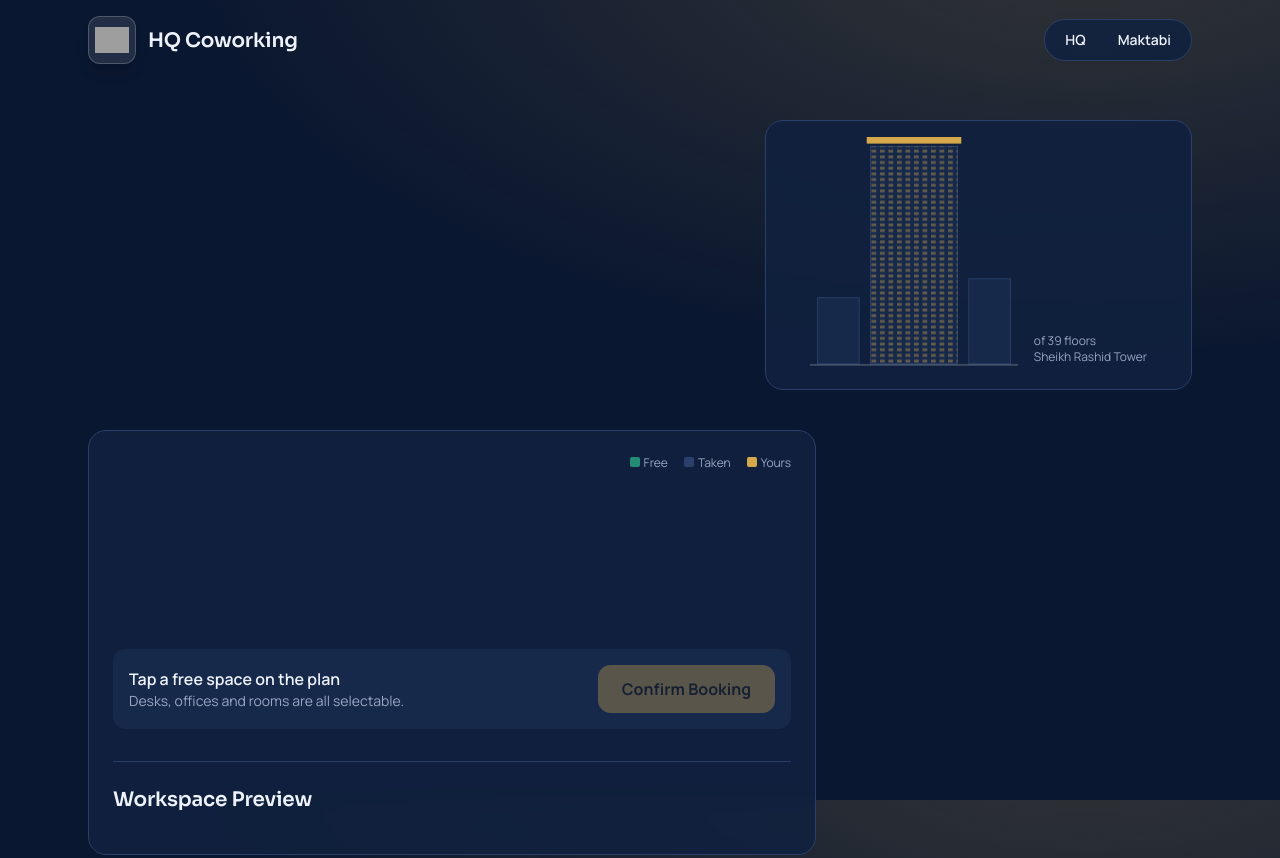
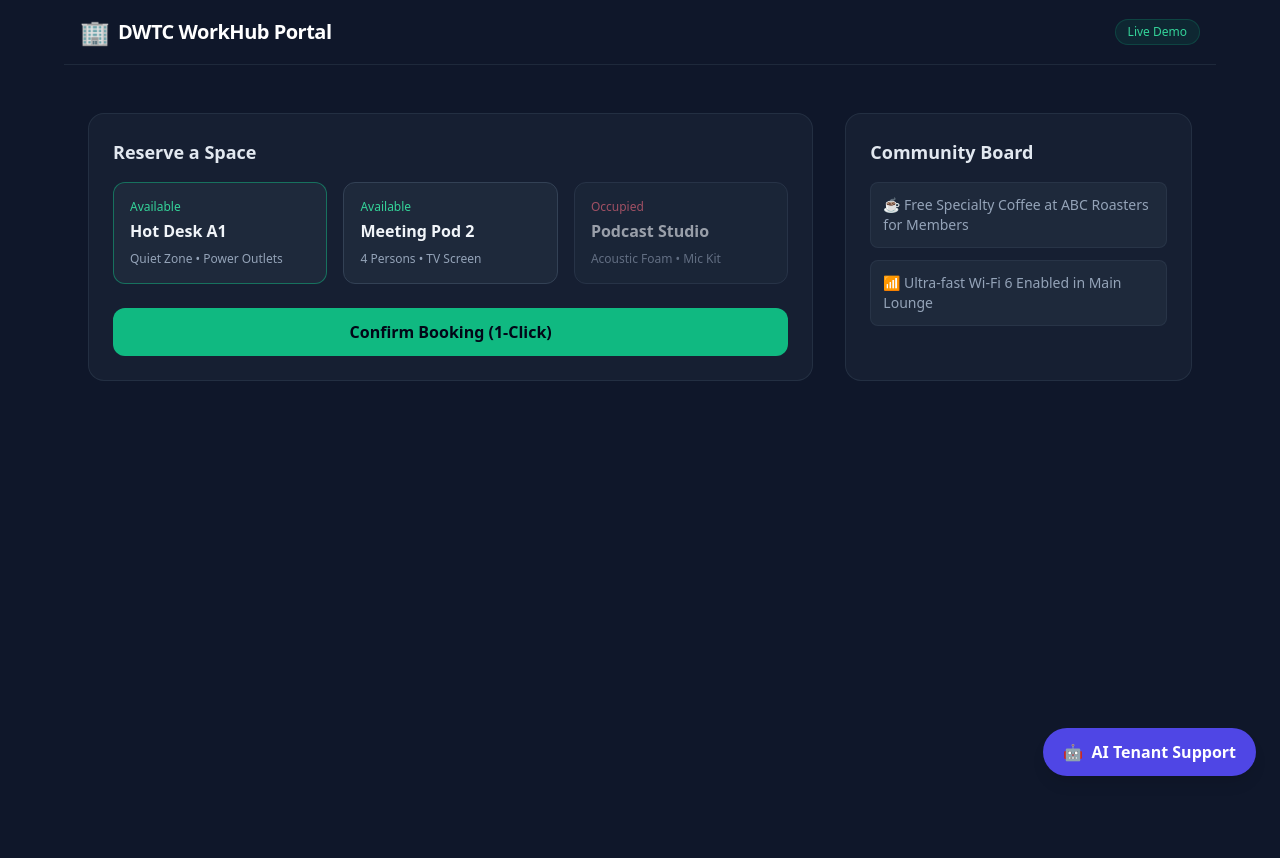
Before and after one commit to astrax-gif/smart-coworking-app, a plain HTML site: page index.html in a window 1280 px wide. Shown: the top 858 px of the page. After the commit the page ends 800 px from the top, so only its background shows below. Drawn offline with nearby package versions, Linux system fonts and the light colour scheme; grey boxes are pictures that could not be loaded.

Commit message:
Update index.html

```diff
--- a/index.html
+++ b/index.html
@@ -1,86 +1,69 @@
 <!DOCTYPE html>
 <html lang="en">
 <head>
-<meta charset="UTF-8" />
-<meta name="viewport" content="width=device-width, initial-scale=1.0" />
-<title>Tenant Portal · Sheikh Rashid Tower, DWTC</title>
-<link href="https://fonts.googleapis.com/css2?family=Cormorant+Garamond:wght@600;700&family=Manrope:wght@400;500;600;700&family=Sora:wght@500;600;700&display=swap" rel="stylesheet">
-<script src="https://cdn.tailwindcss.com"></script>
-<style>
-  :root { --bg:#0a1730; --surface:#10213f; --raise:#17294b; --line:#2a406a; --text:#eef2fa; --muted:#98a6c2; --accent:#d4a84b; --ink:#171103; --r:18px; --fh:'Sora',sans-serif; --hw:600; }
-  [data-brand="maktabi"] { --bg:#22090f; --surface:#32111b; --raise:#431a27; --line:#6a2d3d; --text:#fcf1f1; --muted:#cba5ab; --accent:#e84a5f; --ink:#fff; --r:3px; --fh:'Cormorant Garamond',serif; --hw:700; }
-  html, body { font-family:'Manrope',system-ui,sans-serif; color:var(--text); background:radial-gradient(900px 420px at 85% -8%, color-mix(in srgb,var(--accent) 20%,transparent), transparent), var(--bg); background-attachment:fixed; transition:background .4s,color .4s; }
-  .fh { font-family:var(--fh); font-weight:var(--hw); letter-spacing:-.01em; }
-  .card { background:color-mix(in srgb,var(--surface) 88%,transparent); border:1px solid var(--line); border-radius:var(--r); backdrop-filter:blur(8px); }
-  .chip { border:1px solid var(--line); border-radius:999px; }
-  .raise { background:var(--raise); border-radius:calc(var(--r) * .7); }
-  .muted { color:var(--muted); } .accent { color:var(--accent); }
-  .btn { background:var(--accent); color:var(--ink); border-radius:calc(var(--r) * .7); }
-  .btn:hover:not(:disabled) { filter:brightness(1.12); } .btn:disabled { opacity:.35; cursor:not-allowed; }
-  .on { border-color:var(--accent) !important; box-shadow:0 0 0 1px var(--accent); }
-  .field { background:var(--bg); border:1px solid var(--line); color:var(--text); border-radius:calc(var(--r) * .6); }
-  .field:focus { outline:none; border-color:var(--accent); }
-  :focus-visible { outline:2px solid var(--accent); outline-offset:2px; }
-  .pop { animation:pop .22s ease-out; } @keyframes pop { from{opacity:0;transform:translateY(10px) scale(.98)} to{opacity:1;transform:none} }
-  .dot { animation:blink 1.2s infinite; } .dot:nth-child(2){animation-delay:.2s} .dot:nth-child(3){animation-delay:.4s}
-  @keyframes blink { 0%,80%,100%{opacity:.25} 40%{opacity:1} }
-  .u { cursor:pointer; transition:fill .15s; } .u.free { fill:rgba(52,211,153,.2); stroke:#34d399; } .u.free:hover { fill:rgba(52,211,153,.45); }
-  .u.occ { fill:rgba(255,255,255,.05); stroke:var(--line); cursor:not-allowed; } .u.sel { fill:var(--accent); stroke:var(--accent); }
-  .zone { fill:none; stroke:var(--line); stroke-dasharray:4 4; }
-  .win { fill:var(--accent); opacity:.4; } .band { fill:var(--accent); } .tw { fill:var(--raise); stroke:var(--line); }
-  @media (prefers-reduced-motion:reduce){ .pop,.dot{animation:none} html,body{transition:none} }
-</style>
+  <meta charset="UTF-8" />
+  <meta name="viewport" content="width=device-width, initial-scale=1.0" />
+  <title>Smart Workspace & Tenant Portal</title>
+  <script src="https://cdn.tailwindcss.com"></script>
 </head>
-<body class="min-h-screen antialiased" data-brand="hq">
+<body class="bg-slate-900 text-white font-sans antialiased min-h-screen">
 
-<header class="max-w-6xl mx-auto px-4 sm:px-6 py-4 flex flex-wrap items-center justify-between gap-3">
-  <div class="flex items-center gap-3">
-    <!-- Visual Logo Container with real image support -->
-    <div id="logoBox" class="w-12 h-12 rounded-xl p-1.5 flex items-center justify-center bg-white/10 border border-white/20 shadow-lg shrink-0">
-      <img id="brandLogo" src="https://img.icons8.com/color/96/company.png" alt="Workspace Logo" class="w-full h-full object-contain" />
+  <!-- Navigation -->
+  <nav class="border-b border-slate-800 p-4 flex justify-between items-center max-w-6xl mx-auto">
+    <div class="flex items-center gap-2">
+      <span class="text-2xl">🏢</span>
+      <h1 class="font-bold text-xl tracking-tight">DWTC WorkHub Portal</h1>
     </div>
-    <div><h1 id="bName" class="fh text-xl leading-tight">HQ Coworking</h1><p id="bSub" class="text-xs muted"></p></div>
-  </div>
-  <div class="card !rounded-full p-1 flex text-sm" role="group" aria-label="Switch workspace">
-    <button data-b="hq" class="bb px-4 py-1.5 rounded-full font-semibold">HQ</button>
-    <button data-b="maktabi" class="bb px-4 py-1.5 rounded-full font-semibold">Maktabi</button>
-  </div>
-</header>
+    <span class="text-xs bg-emerald-500/10 text-emerald-400 px-3 py-1 rounded-full border border-emerald-500/20">Live Demo</span>
+  </nav>
 
-<main class="max-w-6xl mx-auto px-4 sm:px-6 pb-24">
-  <!-- Hero -->
-  <section class="grid md:grid-cols-5 gap-6 items-center py-6 md:py-10">
-    <div class="md:col-span-3">
-      <h2 id="hTitle" class="fh text-4xl sm:text-6xl leading-[1.02]"></h2>
-      <p id="hText" class="muted mt-4 max-w-xl text-lg"></p>
-      <div id="chips" class="flex flex-wrap gap-2 mt-6 text-sm"></div>
-    </div>
-    <div class="md:col-span-2 card p-4 flex items-end justify-center gap-4">
-      <svg viewBox="0 0 220 250" class="w-44 sm:w-52" role="img" aria-label="Tower with the workspace floor highlighted">
-        <defs><pattern id="w" width="9" height="6" patternUnits="userSpaceOnUse"><rect class="win" x="2" y="1.5" width="5" height="3"/></pattern></defs>
-        <rect class="tw" x="8" y="170" width="44" height="70"/><rect class="tw" x="168" y="150" width="44" height="90"/>
-        <rect class="tw" x="64" y="10" width="92" height="230"/><rect x="64" y="10" width="92" height="230" fill="url(#w)"/>
-        <rect id="band" class="band" x="60" width="100" height="7"/><text id="bandT" x="168" font-size="11" class="accent" fill="currentColor" font-weight="700"></text>
-        <rect x="0" y="240" width="220" height="2" fill="currentColor" opacity=".2"/>
-      </svg>
-      <div class="pb-2"><p id="floorBig" class="fh text-5xl accent"></p><p class="text-xs muted">of 39 floors<br>Sheikh Rashid Tower</p></div>
-    </div>
-  </section>
+  <!-- Main Container -->
+  <main class="max-w-6xl mx-auto p-6 grid md:grid-cols-3 gap-8 mt-6">
 
-  <div class="grid lg:grid-cols-3 gap-6">
-    <!-- Floor plan -->
-    <section class="lg:col-span-2 card p-5 sm:p-6">
-      <div class="flex flex-wrap items-baseline justify-between gap-2 mb-3">
-        <h3 id="planT" class="fh text-2xl"></h3>
-        <div class="flex gap-4 text-xs muted"><span><i class="inline-block w-2.5 h-2.5 rounded-sm mr-1 bg-emerald-400/60"></i>Free</span><span><i class="inline-block w-2.5 h-2.5 rounded-sm mr-1" style="background:var(--line)"></i>Taken</span><span><i class="inline-block w-2.5 h-2.5 rounded-sm mr-1" style="background:var(--accent)"></i>Yours</span></div>
-      </div>
-      <svg id="plan" class="w-full" role="group" aria-label="Floor plan"></svg>
-      <div class="raise mt-4 p-4 flex flex-col sm:flex-row sm:items-center justify-between gap-3">
-        <div><p id="sumT" class="font-semibold">Tap a free space on the plan</p><p id="sumS" class="text-sm muted">Desks, offices and rooms are all selectable.</p></div>
-        <button id="confirmBtn" disabled class="btn font-bold px-6 py-3 transition shrink-0">Confirm Booking</button>
+    <!-- Left Column: Desk Booking Widget -->
+    <div class="md:col-span-2 bg-slate-800/50 p-6 rounded-2xl border border-slate-700/50">
+      <h2 class="text-lg font-semibold mb-4 text-slate-200">Reserve a Space</h2>
+
+      <div class="grid sm:grid-cols-3 gap-4 mb-6">
+        <div class="bg-slate-800 p-4 rounded-xl border border-emerald-500/50 cursor-pointer hover:border-emerald-400 transition">
+          <p class="text-xs text-emerald-400 font-medium">Available</p>
+          <h3 class="font-bold text-slate-100 mt-1">Hot Desk A1</h3>
+          <p class="text-xs text-slate-400 mt-2">Quiet Zone • Power Outlets</p>
+        </div>
+        <div class="bg-slate-800 p-4 rounded-xl border border-slate-700 cursor-pointer hover:border-slate-500 transition">
+          <p class="text-xs text-emerald-400 font-medium">Available</p>
+          <h3 class="font-bold text-slate-100 mt-1">Meeting Pod 2</h3>
+          <p class="text-xs text-slate-400 mt-2">4 Persons • TV Screen</p>
+        </div>
+        <div class="bg-slate-800 p-4 rounded-xl border border-slate-700 opacity-60">
+          <p class="text-xs text-rose-400 font-medium">Occupied</p>
+          <h3 class="font-bold text-slate-100 mt-1">Podcast Studio</h3>
+          <p class="text-xs text-slate-400 mt-2">Acoustic Foam • Mic Kit</p>
+        </div>
       </div>
 
-      <!-- Photo Gallery Section -->
-      <div class="mt-8 border-t pt-6" style="border-color:var(--line)">
-        <h4 class="fh text-xl mb-4">Workspace Preview</h4>
-        <div id
+      <button onclick="alert('Booking Confirmed! Pass sent to WhatsApp.')" class="w-full bg-emerald-500 hover:bg-emerald-400 text-slate-950 font-bold py-3 rounded-xl transition">
+        Confirm Booking (1-Click)
+      </button>
+    </div>
+
+    <!-- Right Column: Tenant Info -->
+    <div class="bg-slate-800/50 p-6 rounded-2xl border border-slate-700/50">
+      <h2 class="text-lg font-semibold mb-4 text-slate-200">Community Board</h2>
+      <ul class="space-y-3 text-sm text-slate-400">
+        <li class="p-3 bg-slate-800 rounded-lg border border-slate-700/50">☕ Free Specialty Coffee at ABC Roasters for Members</li>
+        <li class="p-3 bg-slate-800 rounded-lg border border-slate-700/50">📶 Ultra-fast Wi-Fi 6 Enabled in Main Lounge</li>
+      </ul>
+    </div>
+
+  </main>
+
+  <!-- AI Concierge Floating Button -->
+  <div class="fixed bottom-6 right-6">
+    <button onclick="alert('AI Tenant Support: How can I help you today? \n1. Wi-Fi Assist \n2. Guest Pass \n3. Maintenance')" class="bg-indigo-600 hover:bg-indigo-500 text-white font-semibold px-5 py-3 rounded-full shadow-lg flex items-center gap-2 transition">
+      <span>🤖</span> AI Tenant Support
+    </button>
+  </div>
+
+</body>
+</html>
```
